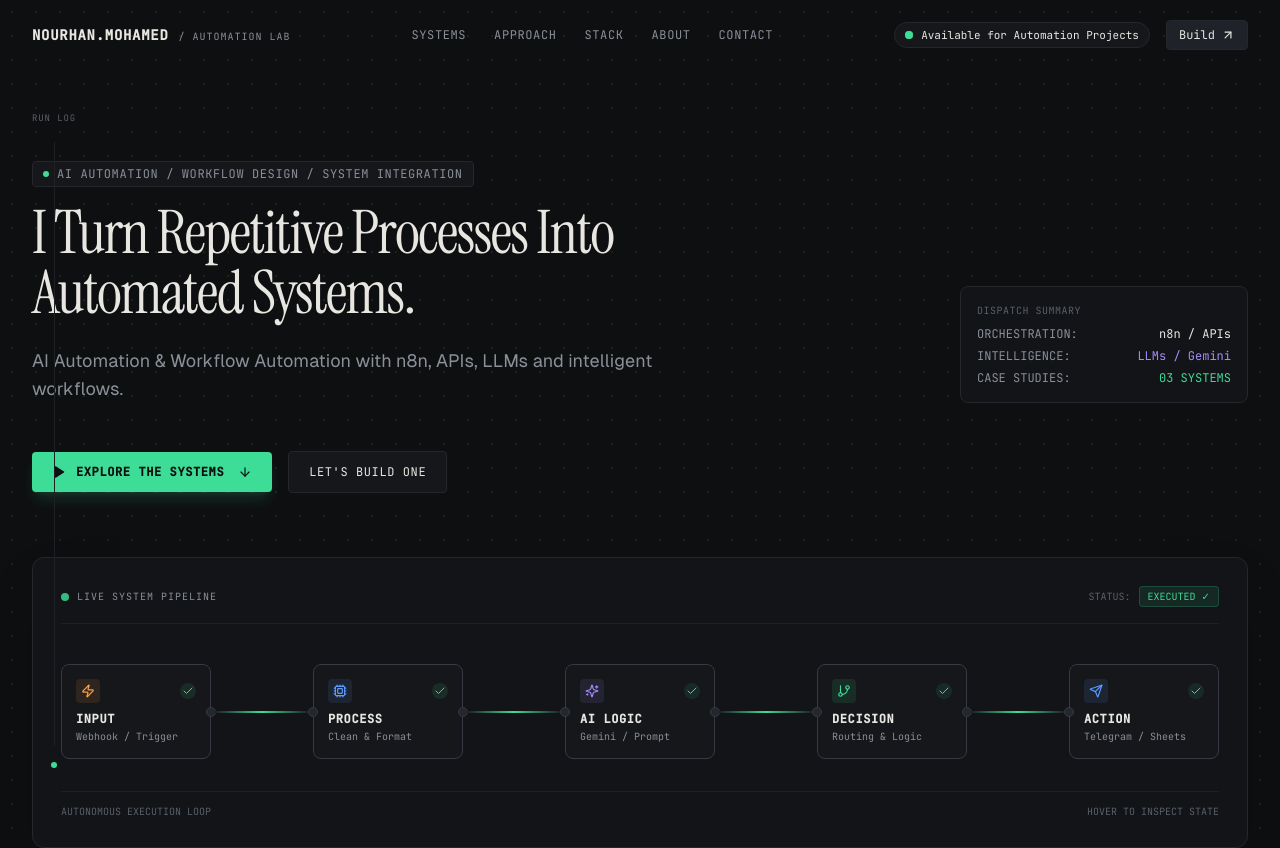
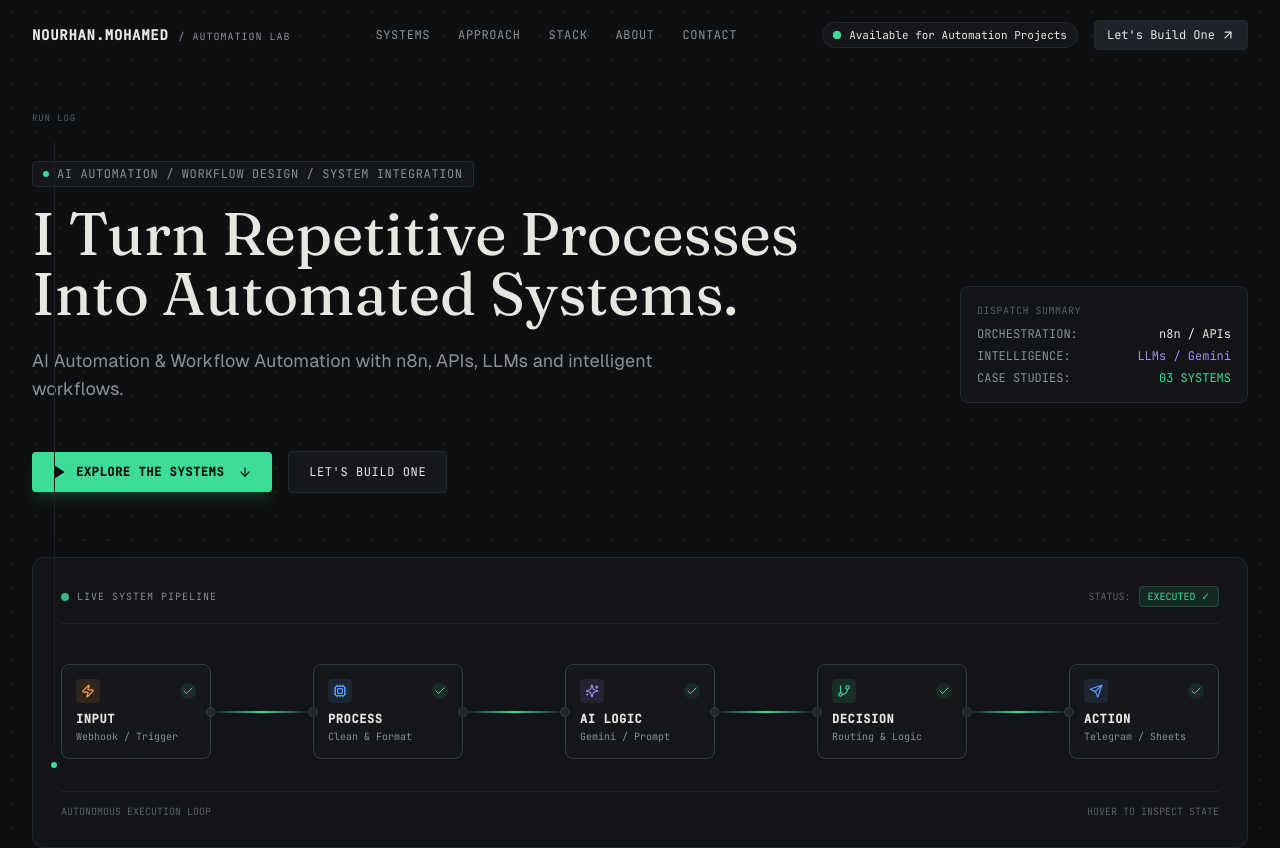
Before and after one commit to NourhanMohamed-eng/nourhan-portfolio, a React (Vite) app: page / in a window 1280 px wide. Shown: the top 848 px of the page. Built offline with nearby package versions, Linux system fonts and the light colour scheme; the HTML template or start-up script is replaced by a standard one.

Commit message:
refactor(typography): switch serif headline font to Fraunces with optical sizing and normalize tracking

```diff
--- a/package.json
+++ b/package.json
@@ -9,6 +9,7 @@
     "preview": "vite preview"
   },
   "dependencies": {
+    "@fontsource-variable/fraunces": "^5.3.0",
     "@fontsource/geist-sans": "^5.1.0",
     "@fontsource/instrument-serif": "^5.1.0",
     "@fontsource/jetbrains-mono": "^5.1.0",
--- a/src/components/hero/HeroSection.jsx
+++ b/src/components/hero/HeroSection.jsx
@@ -25,7 +25,7 @@ export default function HeroSection() {
             </div>
 
             {/* Editorial Serif Headline */}
-            <h1 className="font-serif text-[28px] sm:text-5xl lg:text-6xl text-[#E8E6E1] tracking-tight leading-[1.12] font-normal mb-5 sm:mb-6">
+            <h1 className="font-serif text-3xl sm:text-5xl lg:text-6xl text-[#E8E6E1] tracking-normal leading-[1.08] font-normal mb-5 sm:mb-6">
               {siteMeta.headlineDisplay}
             </h1>
 
--- a/src/components/layout/Navbar.jsx
+++ b/src/components/layout/Navbar.jsx
@@ -69,7 +69,7 @@ export default function Navbar() {
               href="#contact"
               className="group inline-flex items-center gap-1.5 px-3 py-1.5 rounded bg-[#1F2329] hover:bg-[#3DDC97] text-[#E8E6E1] hover:text-[#0E0F11] border border-[#24272C] hover:border-[#3DDC97] text-xs font-mono transition-all duration-200"
             >
-              <span>Build</span>
+              <span>Let's Build One</span>
               <ArrowUpRight className="w-3.5 h-3.5 transition-transform group-hover:translate-x-0.5 group-hover:-translate-y-0.5" />
             </a>
           </div>
--- a/src/index.css
+++ b/src/index.css
@@ -1,5 +1,4 @@
-@import "@fontsource/instrument-serif/400.css";
-@import "@fontsource/instrument-serif/400-italic.css";
+@import "@fontsource-variable/fraunces/opsz.css";
 @import "@fontsource/geist-sans/400.css";
 @import "@fontsource/geist-sans/500.css";
 @import "@fontsource/geist-sans/600.css";
@@ -12,6 +11,11 @@
 
 :root {
   color-scheme: dark;
+}
+
+/* Optical sizing for variable serif font */
+.font-serif {
+  font-optical-sizing: auto;
 }
 
 /* Subtle dot grid on background */
--- a/tailwind.config.js
+++ b/tailwind.config.js
@@ -36,7 +36,7 @@ export default {
         },
       },
       fontFamily: {
-        serif: ['"Instrument Serif"', 'Georgia', 'serif'],
+        serif: ['"Fraunces Variable"', '"Fraunces"', 'Georgia', 'serif'],
         sans: ['"Geist Sans"', 'system-ui', '-apple-system', 'sans-serif'],
         mono: ['"JetBrains Mono"', 'ui-monospace', 'monospace'],
       },
```
Also changed, not shown: 1 other file (tests, documents, lock files or other folders).
